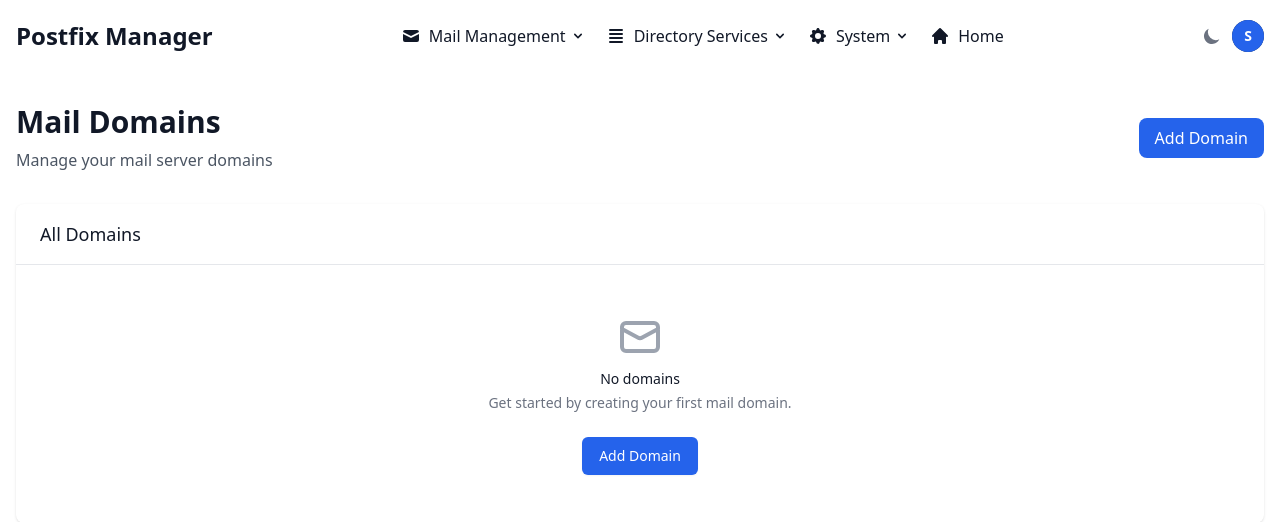
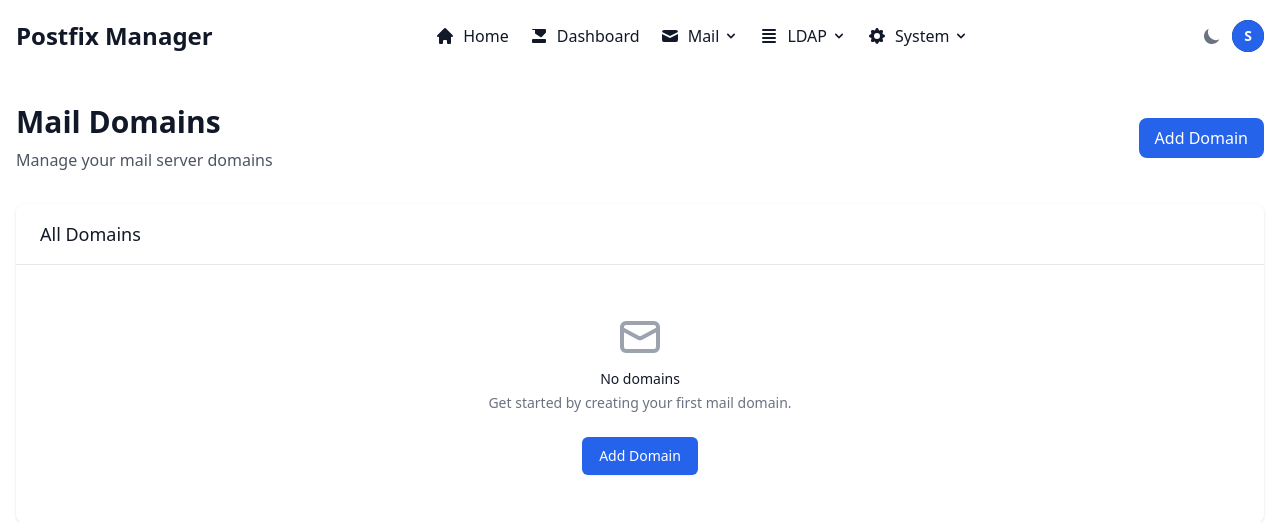
Before and after one commit to blburns/mailer, a Flask app: page /dashboard/domains in a window 1280 px wide. Shown: the top 522 px of the page. Run offline with Flask 2, Linux system fonts and the light colour scheme; the visitor is signed in with stand-in values (Sample User, id 1); data comes from the database, SQL or seed files in the repository; data that the repository does not hold is empty; some libraries are stand-ins or nearby versions.

Commit message:
Reorder navigation to user preference: Home | Dashboard (standalone) | Mail | LDAP | System
- Move Home to first position
- Make Dashboard standalone button (no dropdown)
- Shorten 'Mail Management' to 'Mail'
- Shorten 'Directory Services' to 'LDAP'
- Remove Dashboard from System dropdown
- Maintain all functionality with improved logical flow

```diff
--- a/app/templates/base.html
+++ b/app/templates/base.html
@@ -87,6 +87,26 @@
         <div class="items-center justify-between hidden w-full md:flex md:w-auto md:order-1" id="navbar-user">
           <ul class="flex flex-col font-medium p-4 md:p-0 mt-4 border border-gray-100 rounded-lg bg-gray-50 md:space-x-1 rtl:space-x-reverse md:flex-row md:mt-0 md:border-0 md:bg-transparent dark:bg-gray-800 md:dark:bg-transparent dark:border-gray-700">
 
+            <!-- 🏠 Home -->
+            <li>
+              <a href="{{ url_for('main.index') }}" class="flex items-center py-2 px-3 text-gray-900 rounded-lg hover:bg-gray-100 md:hover:bg-gray-100 md:hover:text-gray-900 md:p-2 dark:text-white dark:hover:bg-gray-700 dark:hover:text-white transition-colors duration-200">
+                <svg class="w-5 h-5 mr-2" fill="currentColor" viewBox="0 0 20 20">
+                  <path d="M10.707 2.293a1 1 0 00-1.414 0l-7 7a1 1 0 001.414 1.414L4 10.414V17a1 1 0 001 1h2a1 1 0 001-1v-2a1 1 0 011-1h2a1 1 0 011 1v2a1 1 0 001 1h2a1 1 0 001-1v-6.586l.293.293a1 1 0 001.414-1.414l-7-7z"></path>
+                </svg>
+                Home
+              </a>
+            </li>
+
+            <!-- 📊 Dashboard (Standalone) -->
+            <li>
+              <a href="{{ url_for('dashboard.index') }}" class="flex items-center py-2 px-3 text-gray-900 rounded-lg hover:bg-gray-100 md:hover:bg-gray-100 md:hover:text-gray-900 md:p-2 dark:text-white dark:hover:bg-gray-700 dark:hover:text-white transition-colors duration-200">
+                <svg class="w-5 h-5 mr-2" fill="currentColor" viewBox="0 0 20 20">
+                  <path d="M3 4a1 1 0 011-1h12a1 1 0 011 1v2.586l-4.293 4.293a1 1 0 01-1.414 0L6 7.586V4zM3 14a1 1 0 011-1h12a1 1 0 011 1v2a1 1 0 01-1 1H4a1 1 0 01-1-1v-2z"></path>
+                </svg>
+                Dashboard
+              </a>
+            </li>
+
             <!-- 📧 Mail Management -->
             <li class="relative group">
               <button class="flex items-center py-2 px-3 text-gray-900 rounded-lg hover:bg-gray-100 md:hover:bg-gray-100 md:hover:text-gray-900 md:p-2 dark:text-white dark:hover:bg-gray-700 dark:hover:text-white transition-colors duration-200">
@@ -94,7 +114,7 @@
                   <path d="M2.003 5.884L10 9.882l7.997-3.998A2 2 0 0016 4H4a2 2 0 00-1.997 1.884z"></path>
                   <path d="M18 8.118l-8 4-8-4V14a2 2 0 002 2h12a2 2 0 002-2V8.118z"></path>
                 </svg>
-                Mail Management
+                Mail
                 <svg class="w-4 h-4 ml-1" fill="currentColor" viewBox="0 0 20 20">
                   <path fill-rule="evenodd" d="M5.293 7.293a1 1 0 011.414 0L10 10.586l3.293-3.293a1 1 0 111.414 1.414l-4 4a1 1 0 01-1.414 0l-4-4a1 1 0 010-1.414z" clip-rule="evenodd"></path>
                 </svg>
@@ -107,13 +127,13 @@
               </div>
             </li>
 
-            <!-- 🗂️ Directory Services -->
+            <!-- 🗂️ LDAP -->
             <li class="relative group">
               <button class="flex items-center py-2 px-3 text-gray-900 rounded-lg hover:bg-gray-100 md:hover:bg-gray-100 md:hover:text-gray-900 md:p-2 dark:text-white dark:hover:bg-gray-700 dark:hover:text-white transition-colors duration-200">
                 <svg class="w-5 h-5 mr-2" fill="currentColor" viewBox="0 0 20 20">
                   <path fill-rule="evenodd" d="M3 4a1 1 0 011-1h12a1 1 0 110 2H4a1 1 0 01-1-1zm0 4a1 1 0 011-1h12a1 1 0 110 2H4a1 1 0 01-1-1zm0 4a1 1 0 011-1h12a1 1 0 110 2H4a1 1 0 01-1-1zm0 4a1 1 0 011-1h12a1 1 0 110 2H4a1 1 0 01-1-1z" clip-rule="evenodd"></path>
                 </svg>
-                Directory Services
+                LDAP
                 <svg class="w-4 h-4 ml-1" fill="currentColor" viewBox="0 0 20 20">
                   <path fill-rule="evenodd" d="M5.293 7.293a1 1 0 011.414 0L10 10.586l3.293-3.293a1 1 0 111.414 1.414l-4 4a1 1 0 01-1.414 0l-4-4a1 1 0 010-1.414z" clip-rule="evenodd"></path>
                 </svg>
@@ -137,21 +157,10 @@
                 </svg>
               </button>
               <div class="absolute left-0 mt-2 w-48 bg-white dark:bg-gray-800 rounded-lg shadow-lg border border-gray-200 dark:border-gray-700 opacity-0 invisible group-hover:opacity-100 group-hover:visible transition-all duration-200 z-50">
-                <a href="{{ url_for('dashboard.index') }}" class="block px-4 py-2 text-sm text-gray-700 hover:bg-gray-100 dark:text-gray-200 dark:hover:bg-gray-700">Dashboard</a>
                 <a href="{{ url_for('dashboard.system') }}" class="block px-4 py-2 text-sm text-gray-700 hover:bg-gray-100 dark:text-gray-200 dark:hover:bg-gray-700">Configuration</a>
                 <a href="{{ url_for('dashboard.logs') }}" class="block px-4 py-2 text-sm text-gray-700 hover:bg-gray-100 dark:text-gray-200 dark:hover:bg-gray-700">Logs</a>
                 <a href="{{ url_for('main.status') }}" class="block px-4 py-2 text-sm text-gray-700 hover:bg-gray-100 dark:text-gray-200 dark:hover:bg-gray-700">Status</a>
               </div>
-            </li>
-
-            <!-- 🏠 Home (Standalone) -->
-            <li>
-              <a href="{{ url_for('main.index') }}" class="flex items-center py-2 px-3 text-gray-900 rounded-lg hover:bg-gray-100 md:hover:bg-gray-100 md:hover:text-gray-900 md:p-2 dark:text-white dark:hover:bg-gray-700 dark:hover:text-white transition-colors duration-200">
-                <svg class="w-5 h-5 mr-2" fill="currentColor" viewBox="0 0 20 20">
-                  <path d="M10.707 2.293a1 1 0 00-1.414 0l-7 7a1 1 0 001.414 1.414L4 10.414V17a1 1 0 001 1h2a1 1 0 001-1v-2a1 1 0 011-1h2a1 1 0 011 1v2a1 1 0 001 1h2a1 1 0 001-1v-6.586l.293.293a1 1 0 001.414-1.414l-7-7z"></path>
-                </svg>
-                Home
-              </a>
             </li>
 
           </ul>
```
